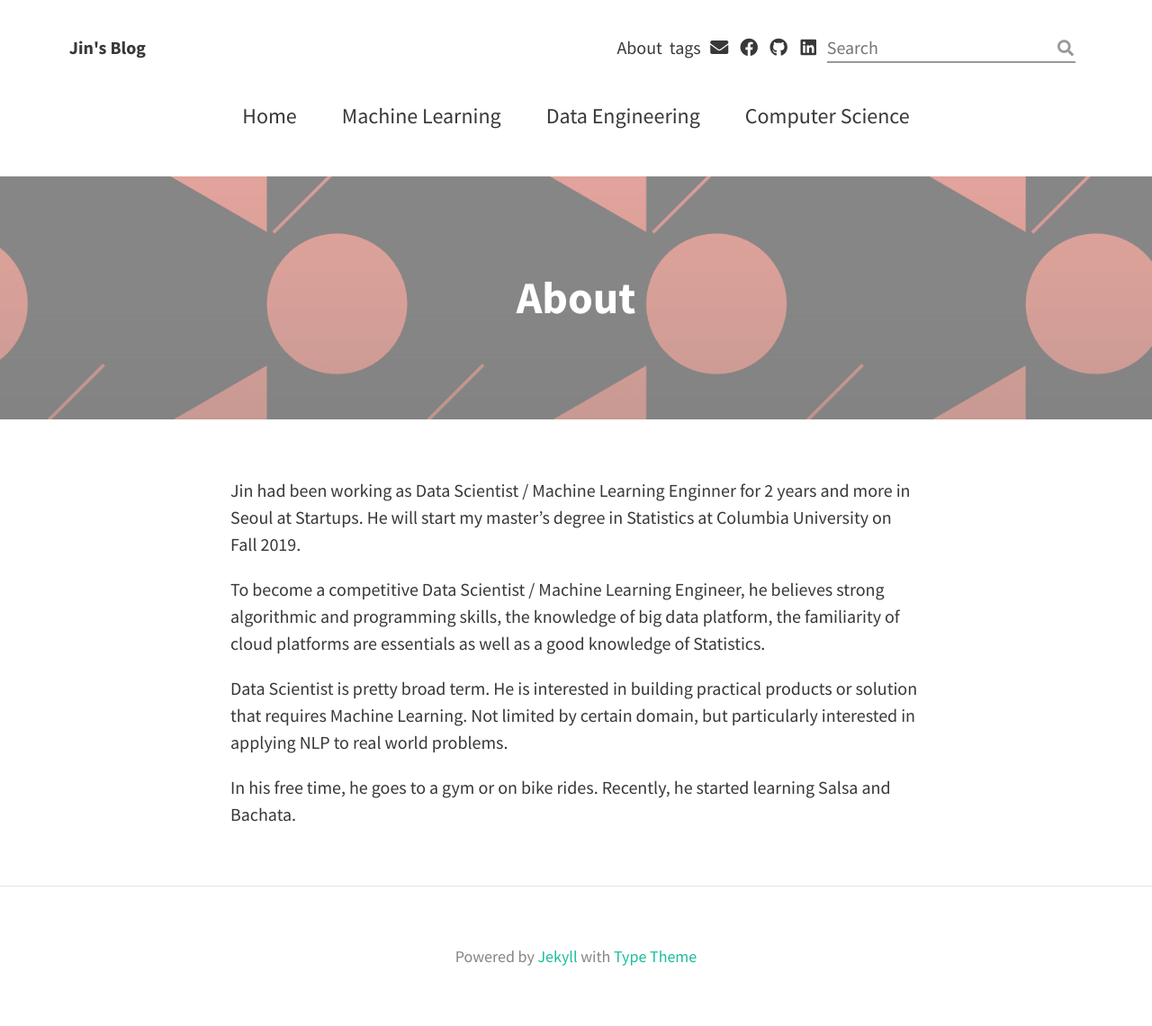
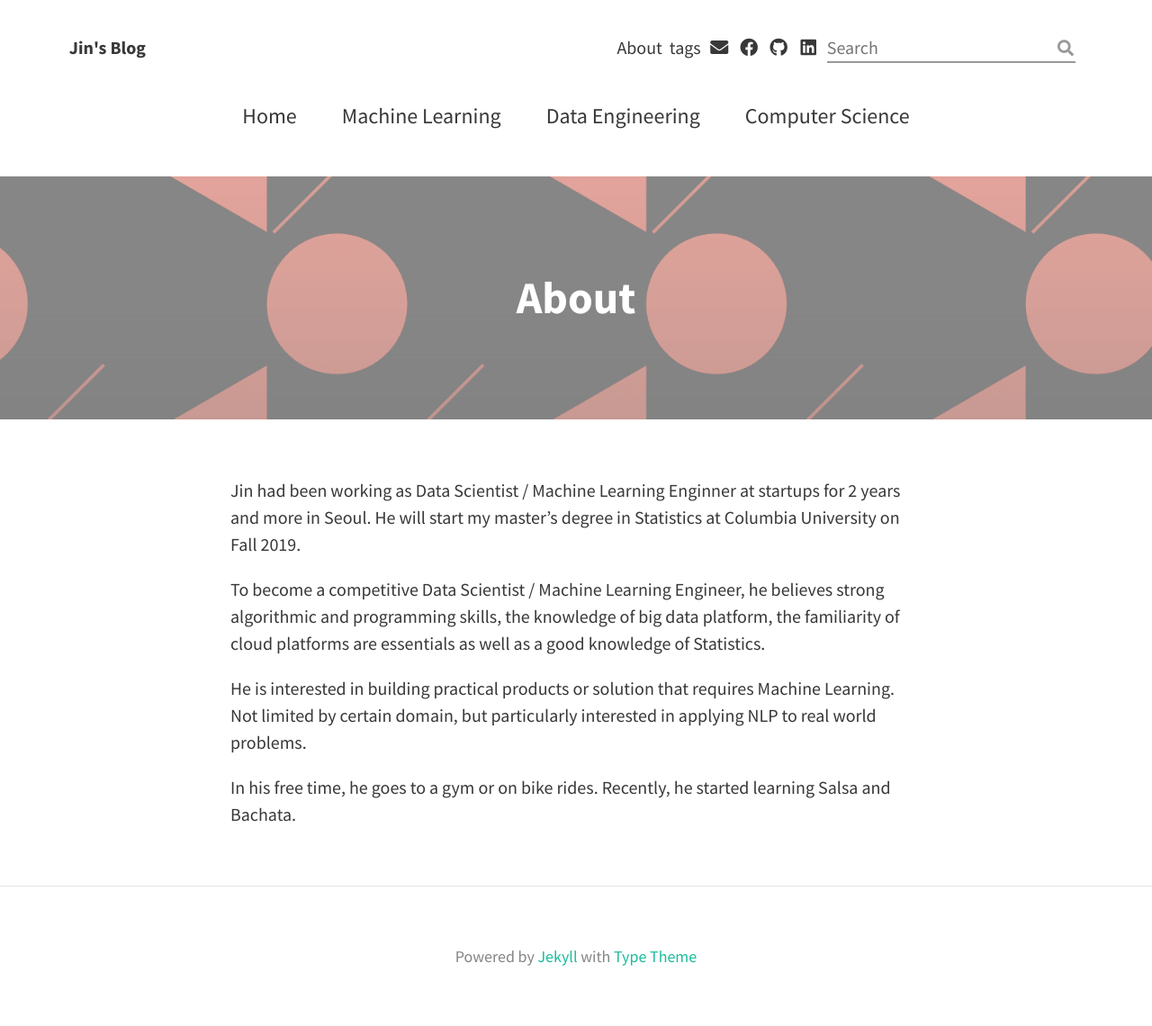
Before and after one commit to lsjhome/lsjhome-temp.github.io, a Jekyll site: the page built from about.md, in a window 1280 px wide. Shown: the whole page at 90% size. Built offline with Jekyll 4.4.1, drawn with Linux system fonts in a browser that asks for light colours; nearby versions of some CDN libraries.

Commit message:
edit about

```diff
--- a/about.md
+++ b/about.md
@@ -5,10 +5,10 @@ permalink: /about/
 feature-img: "assets/img/sample_feature_img_2.png"
 ---
 
-Jin had been working as Data Scientist / Machine Learning Enginner for 2 years and more in Seoul at Startups. He will start my master's degree in Statistics at Columbia University on Fall 2019.
+Jin had been working as Data Scientist / Machine Learning Enginner at startups for 2 years and more in Seoul. He will start my master's degree in Statistics at Columbia University on Fall 2019.
 
 To become a competitive Data Scientist / Machine Learning Engineer, he believes strong algorithmic and programming skills, the knowledge of big data platform, the familiarity of cloud platforms are essentials as well as a good knowledge of Statistics.
 
-Data Scientist is pretty broad term. He is interested in building practical products or solution that requires Machine Learning. Not limited by certain domain, but particularly interested in applying NLP to real world problems.
+He is interested in building practical products or solution that requires Machine Learning. Not limited by certain domain, but particularly interested in applying NLP to real world problems.
 
 In his free time, he goes to a gym or on bike rides. Recently, he started learning Salsa and Bachata.
```
